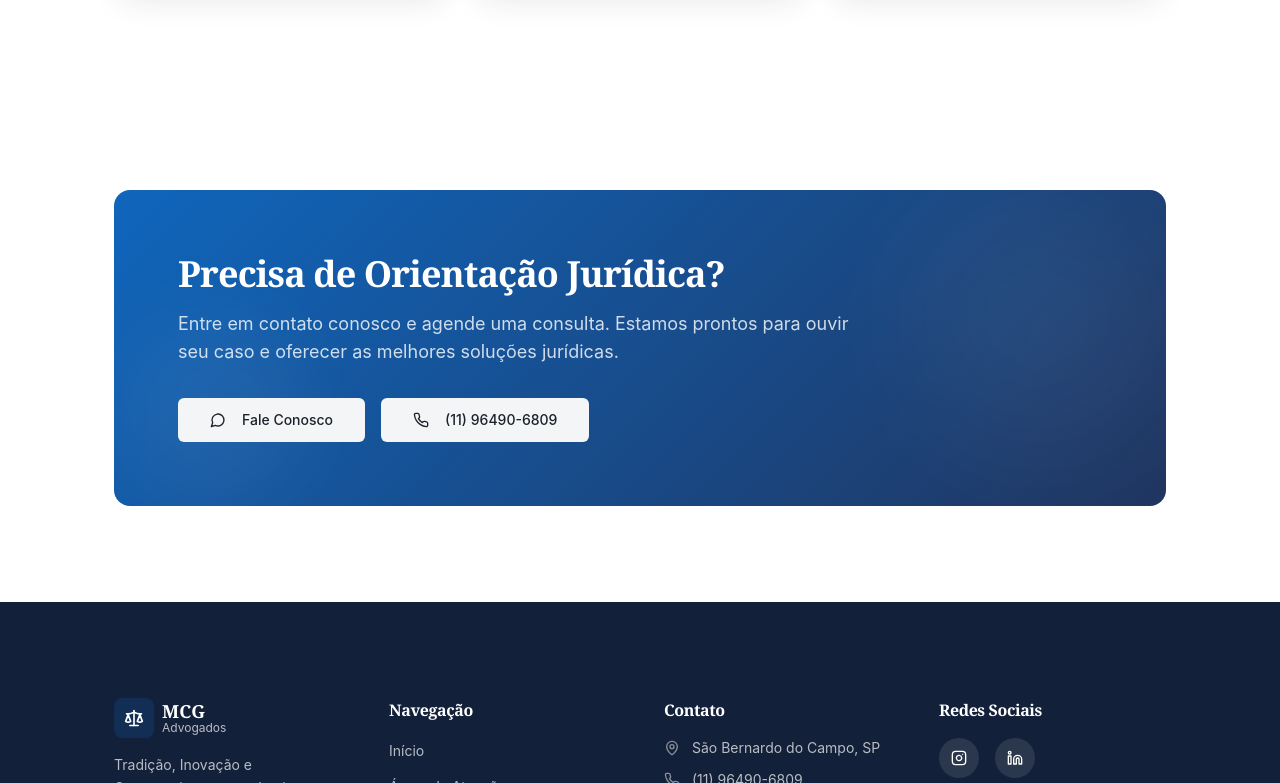
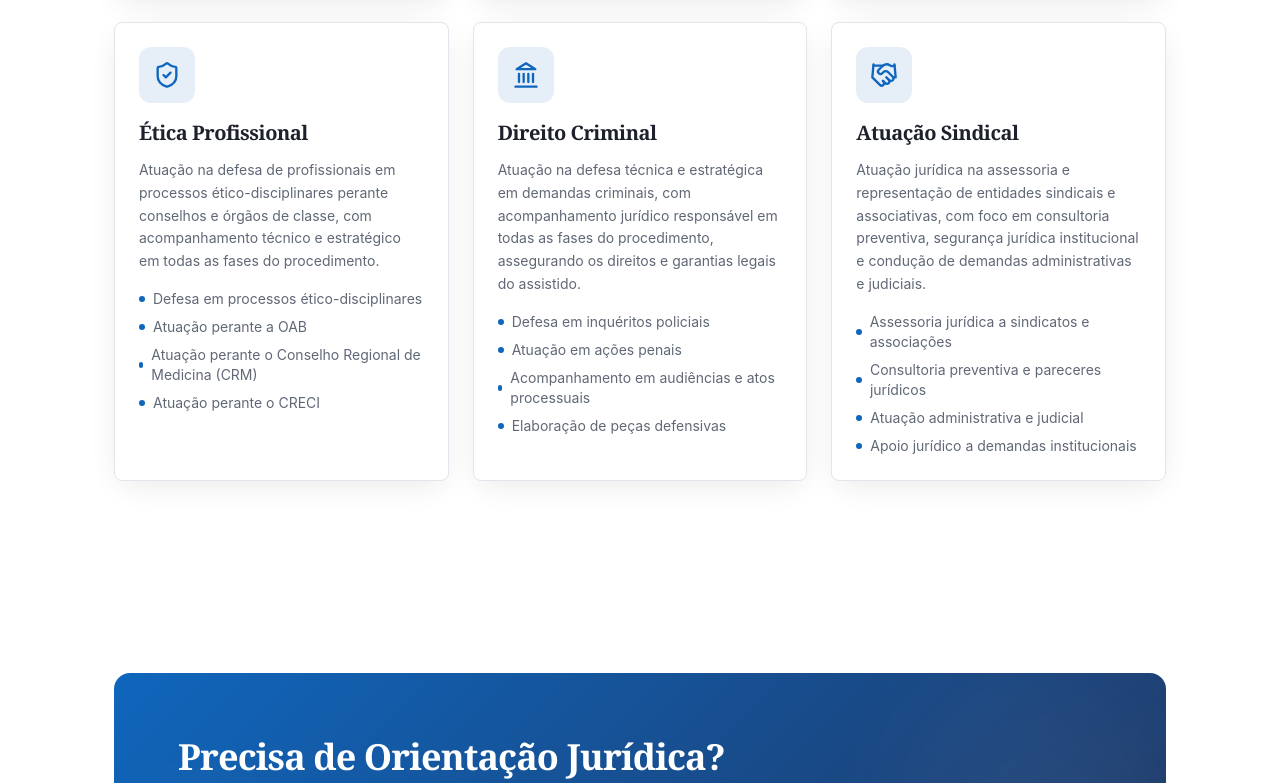
Before and after one commit to ncz-cruz/mcg-advogados, a React (Vite) app: page /atuacao in a window 1280 px wide. Shown: the part 1297-2080 px from the top of the page. Built offline with nearby package versions, Linux system fonts and the light colour scheme; the HTML template or start-up script is replaced by a standard one.

Commit message:
change-icons

```diff
--- a/src/components/Footer.tsx
+++ b/src/components/Footer.tsx
@@ -1,5 +1,5 @@
 import { Link } from "react-router-dom";
-import { Scale, Instagram, Linkedin, Mail, Phone, MapPin } from "lucide-react";
+import { Scale, Instagram, Mail, Phone, MapPin } from "lucide-react";
 
 export function Footer() {
   return (
@@ -92,16 +92,6 @@ export function Footer() {
               >
                 <Instagram className="w-4 h-4" />
               </a>
-              <a
-               href="https://www.linkedin.com/in/celia-monteiro-de-carvalho/"
-                target="_blank"
-                rel="noopener noreferrer"
-                className="w-10 h-10 rounded-full bg-primary-foreground/10 flex items-center justify-center hover:bg-primary/30 transition-colors"
-                aria-label="LinkedIn"
-              >
-                <Linkedin className="w-4 h-4" />
-              </a>
-
             </div>
           </div>
         </div>
--- a/src/components/TeamSection.tsx
+++ b/src/components/TeamSection.tsx
@@ -1,6 +1,6 @@
-import { Users, Briefcase } from "lucide-react";
+import { Users } from "lucide-react";
 import joseLuisImage from "@/assets/jose-luis.png";
-import celiaImage from "@/assets/celia-monteiro.png";
+import celiaImage from "@/assets/celia-monteiro.jpeg";
 
 const teamMembers = [
   {
@@ -8,14 +8,12 @@ const teamMembers = [
     role: "Sócio Fundador",
     image: joseLuisImage,
     description: "Atuou voluntariamente por anos como Coordenador de Prerrogativas da Seccional Paulista da OAB; foi Vice Presidente da Assistência Judiciária da 39ª Subseção da OAB, onde cumulou também os cargos de Ouvidor, membro da Comissão de Informática Jurídica e integrante da Comissão de Prerrogativas. E quando a defesa dos seus direitos exige firmeza, a combatividade do Dr. José Luis Gonçalves se sobressai. Incansável na busca pela justiça, ele atua com determinação e tenacidade, não hesitando em lutar por cada causa com a paixão e o rigor necessários para proteger os interesses de quem confia no MCG Advogados.",
-    specialties: ["Direito Criminal", "Direito Empresarial", "Prerrogativas"],
   },
   {
     name: "Dra. Célia Monteiro de Carvalho",
     role: "Sócia Fundadora",
     image: celiaImage,
-    description: "Atuação destacada há mais de uma década no cenário jurídico, e graduada em Direito desde 2011, é especialista em Direito Condominial, área na qual possui ampla experiência, assessorando síndicos, administradoras e condôminos em questões administrativas e judiciais complexas. Além de sua expertise condominial, atua também com excelência nas áreas de Direito Cível e Direito de Família, oferecendo uma assessoria jurídica integrada e estratégica.",
-    specialties: ["Direito Condominial", "Direito Cível", "Direito de Família"],
+    description: "Com atuação destacada há mais de uma década no cenário jurídico, é graduada em Direito desde 2011, acumulando sólida experiência na assessoria jurídica estratégica e na condução de demandas administrativas e judiciais. Ao longo de sua trajetória profissional, desenvolveu atuação consistente pautada na análise técnica criteriosa, na interpretação responsável do ordenamento jurídico e na prevenção de riscos, sempre orientada pela ética, pela responsabilidade e pelo compromisso profissional. Atua de forma estratégica e personalizada, com foco na segurança jurídica, na organização de processos decisórios e na construção de soluções jurídicas estáveis, contribuindo para decisões conscientes e juridicamente estruturadas.",
   },
 ];
 
@@ -62,19 +60,6 @@ export function TeamSection() {
                 <p className="text-muted-foreground text-sm leading-relaxed mb-4">
                   {member.description}
                 </p>
-
-                {/* Specialties */}
-                <div className="flex flex-wrap gap-2">
-                  {member.specialties.map((specialty) => (
-                    <span
-                      key={specialty}
-                      className="inline-flex items-center gap-1 px-3 py-1 rounded-full bg-secondary text-secondary-foreground text-xs font-medium"
-                    >
-                      <Briefcase className="w-3 h-3" />
-                      {specialty}
-                    </span>
-                  ))}
-                </div>
               </div>
             </div>
           </article>
--- a/src/pages/Atuacao.tsx
+++ b/src/pages/Atuacao.tsx
@@ -1,9 +1,7 @@
 import { Header } from "@/components/Header";
 import { Footer } from "@/components/Footer";
 import { CTASection } from "@/components/CTASection";
-import { Home, Users, Building, Briefcase, FileText, Scale } from "lucide-react";
-import { Link } from "react-router-dom";
-import { Button } from "@/components/ui/button";
+import { Home, Users, Building, Briefcase, FileText, Scale, ShieldCheck, Landmark, Handshake } from "lucide-react";
 
 const practiceAreas = [
   {
@@ -41,6 +39,24 @@ const practiceAreas = [
     title: "Consultoria Preventiva",
     description: "Orientação jurídica estratégica para evitar litígios e proteger seus interesses de forma proativa.",
     topics: ["Análise de riscos", "Pareceres jurídicos", "Compliance", "Orientação legal"],
+  },
+  {
+    icon: ShieldCheck,
+    title: "Ética Profissional",
+    description: "Atuação na defesa de profissionais em processos ético-disciplinares perante conselhos e órgãos de classe, com acompanhamento técnico e estratégico em todas as fases do procedimento.",
+    topics: ["Defesa em processos ético-disciplinares", "Atuação perante a OAB", "Atuação perante o Conselho Regional de Medicina (CRM)", "Atuação perante o CRECI"],
+  },
+   {
+    icon: Landmark,
+    title: "Direito Criminal",
+    description: "Atuação na defesa técnica e estratégica em demandas criminais, com acompanhamento jurídico responsável em todas as fases do procedimento, assegurando os direitos e garantias legais do assistido.",
+    topics: ["Defesa em inquéritos policiais", "Atuação em ações penais", "Acompanhamento em audiências e atos processuais", "Elaboração de peças defensivas"],
+  },
+  {
+    icon: Handshake,
+    title: "Atuação Sindical",
+    description: "Atuação jurídica na assessoria e representação de entidades sindicais e associativas, com foco em consultoria preventiva, segurança jurídica institucional e condução de demandas administrativas e judiciais.",
+    topics: ["Assessoria jurídica a sindicatos e associações", "Consultoria preventiva e pareceres jurídicos", "Atuação administrativa e judicial", "Apoio jurídico a demandas institucionais"],
   },
 ];
 
```
Also changed, not shown: src/assets/celia-monteiro.jpeg (added), src/assets/celia-monteiro.png (deleted).
